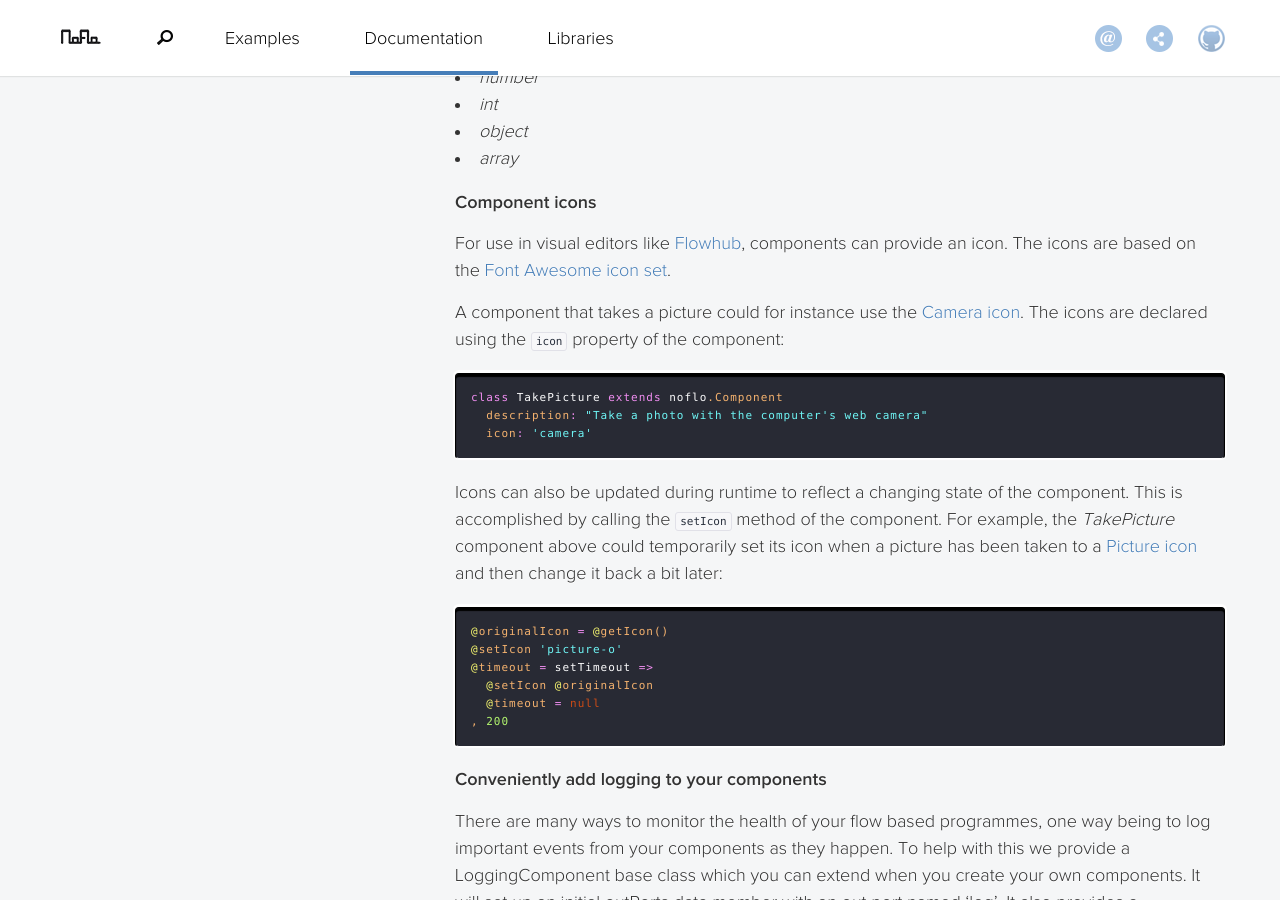
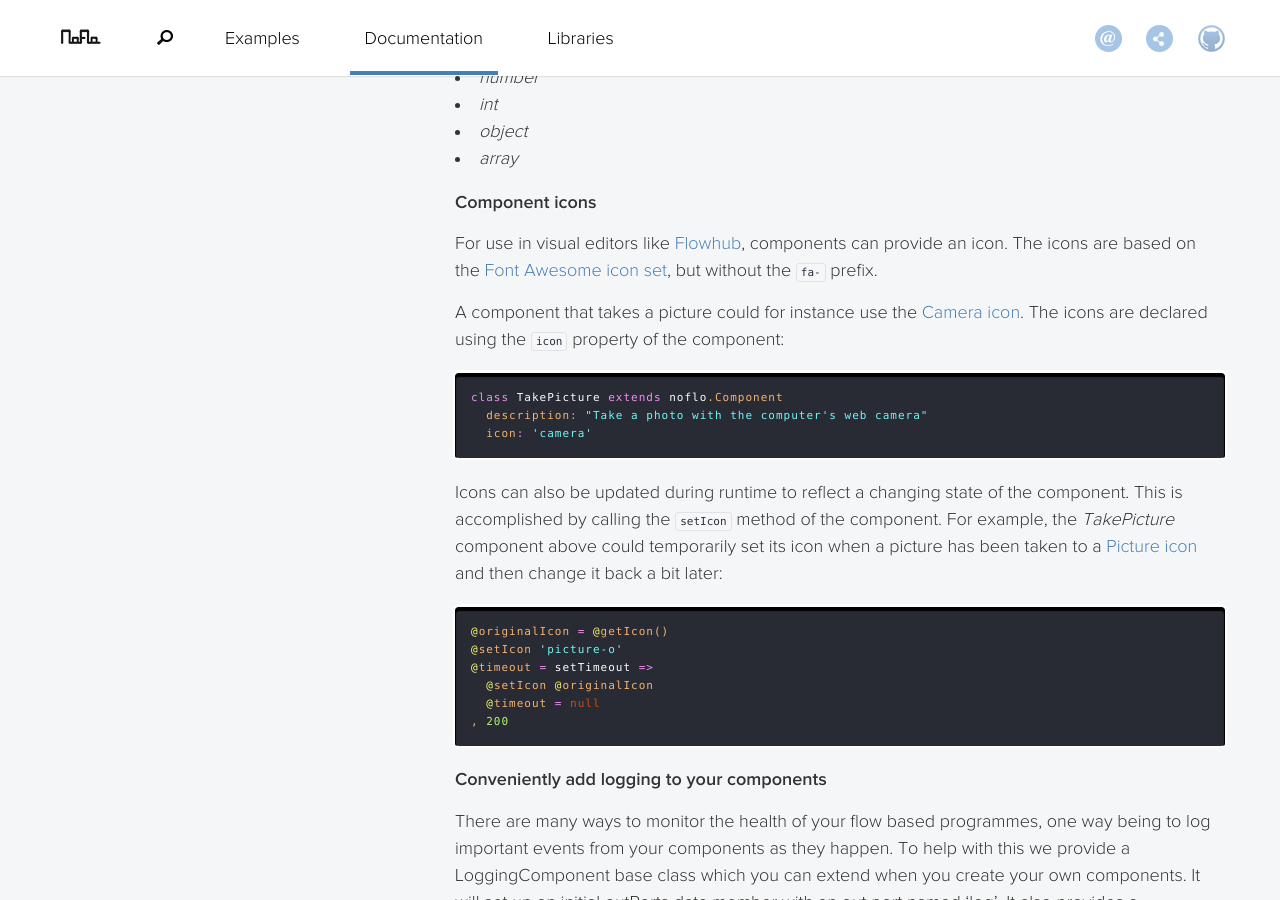
Before and after one commit to noflo/noflo.github.io, a Jekyll site: the page built from documentation/_posts/2013-07-12-components.md, in a window 1280 px wide and 900 px high, scrolled down 5129 px. Built offline with Jekyll 4.4.1, drawn with Linux system fonts in a browser that asks for light colours; nearby versions of some CDN libraries; Markdown is read by kramdown in place of the engine named in the settings.

Commit message:
mention that icons dont' use the fa- prefix

```diff
--- a/documentation/_posts/2013-07-12-components.md
+++ b/documentation/_posts/2013-07-12-components.md
@@ -166,7 +166,7 @@ The data types supported by NoFlo include:
 <a id="icons"></a>
 ### Component icons
 
-For use in visual editors like [Flowhub](http://flowhub.io/), components can provide an icon. The icons are based on the [Font Awesome icon set](http://fontawesome.io/icons/).
+For use in visual editors like [Flowhub](http://flowhub.io/), components can provide an icon. The icons are based on the [Font Awesome icon set](http://fontawesome.io/icons/), but without the `fa-` prefix.
 
 A component that takes a picture could for instance use the [Camera icon](http://fontawesome.io/icon/camera/). The icons are declared using the `icon` property of the component:
 
```
